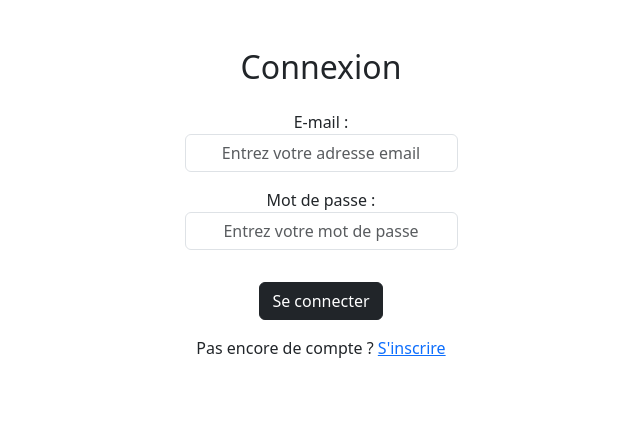
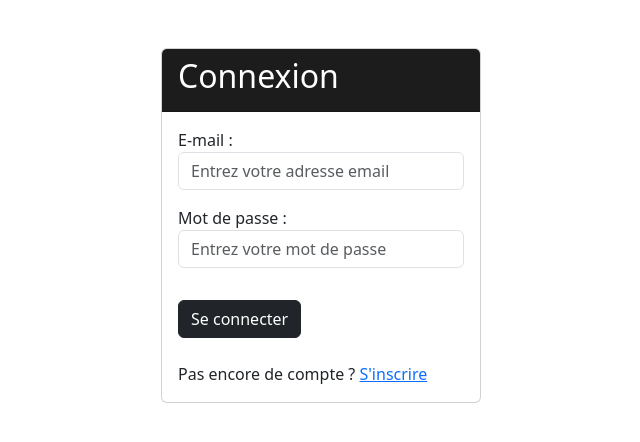
Before and after one commit to AntoineM25/JO_2024, a Django app: page /connexion/ in a window 1280 px wide. Shown: the part 101-543 px from the top of the page, without its empty margins (319-959 px from the left). Run offline with Django 5.2, Linux system fonts and the light colour scheme; parts of the project's set-up code (start-up, migrations or seed data) failed here and were passed over; some libraries are stand-ins or nearby versions.

Commit message:
Stylisation des boutons sur hover, et formulaire de connexion

```diff
--- a/jo_projet/jo_app/static/css/styles.css
+++ b/jo_projet/jo_app/static/css/styles.css
@@ -3,10 +3,7 @@
 }
 
 .nav-item a,
-.nav-item button {
-    color: #fff;
-}
-
+.nav-item button,
 .nav-item a:hover,
 .nav-item button:hover {
     color: #fff;
@@ -18,12 +15,20 @@
     color: #d4c47c;
 }
 
-.nav-item i {
+.nav-item i,
+#logo-text,
+button,
+.btn {
     transition: color 0.3s ease;
 }
 
-.form-control {
-    text-align: center;
-    margin: auto;
-    width: 50%;
+.card-header {
+    background-color: rgba(4, 4, 4, 0.9);
+    color: #fff;
 }
+
+.btn:hover {
+    background-color: #d4c47c !important;
+    color: #000 !important;
+    border: solid 1px #d4c47c !important;
+}
--- a/jo_projet/jo_app/templates/base.html
+++ b/jo_projet/jo_app/templates/base.html
@@ -43,7 +43,7 @@
                       <li class="nav-item">
                           <form action="{% url 'deconnexion' %}" method="post" style="display: inline;">
                               {% csrf_token %}
-                              <button type="submit" class="nav-link btn btn-link"><i class="fa-solid fa-right-from-bracket"></i> Se déconnecter</button>
+                              <button type="submit" class="nav-link"><i class="fa-solid fa-right-from-bracket"></i> Se déconnecter</button>
                           </form>
                       </li>
                   {% else %}
--- a/jo_projet/jo_app/templates/connexion.html
+++ b/jo_projet/jo_app/templates/connexion.html
@@ -1,21 +1,21 @@
 {% extends 'base.html' %}
 
 {% block content %}
-<div class="container text-center mt-5">
-    <div class="row justify-content-center">
-        <div class="col-md-6">
-            <h2 class="mb-4">Connexion</h2>
-            <form method="POST" action="{% url 'connexion' %}">
-                {% csrf_token %}
-                {{ form.as_p }}
-                <input type="hidden" name="next" value="{{ request.GET.next }}">
-                <button type="submit" class="btn btn-dark mt-3">Se connecter</button>
-            </form>
-            <div class="mt-3">
-                Pas encore de compte ?
-                <a href="{% url 'inscription' %}">S'inscrire</a>
-            </div>
-        </div>
+<div class="card m-auto mt-5" style="max-width: 25%">
+    <div class="card-header">
+        <h2>Connexion</h2>
+    </div>
+    <div class="card-body">
+        {% comment %} <h2 class="card-title">Connexion</h2> {% endcomment %}
+        <form class="card-text" method="POST" action="{% url 'connexion' %}">
+            {% csrf_token %}
+            {{ form.as_p }}
+            <input type="hidden" name="next" value="{{ request.GET.next }}">
+            <button type="submit" class="btn btn-dark mt-3">Se connecter</button>
+        </form>
+        <p class="card-text mt-4">Pas encore de compte ?
+            <a class="card-link" href="{% url 'inscription' %}">S'inscrire</a>
+        </p>
     </div>
 </div>
 {% endblock %}
```
